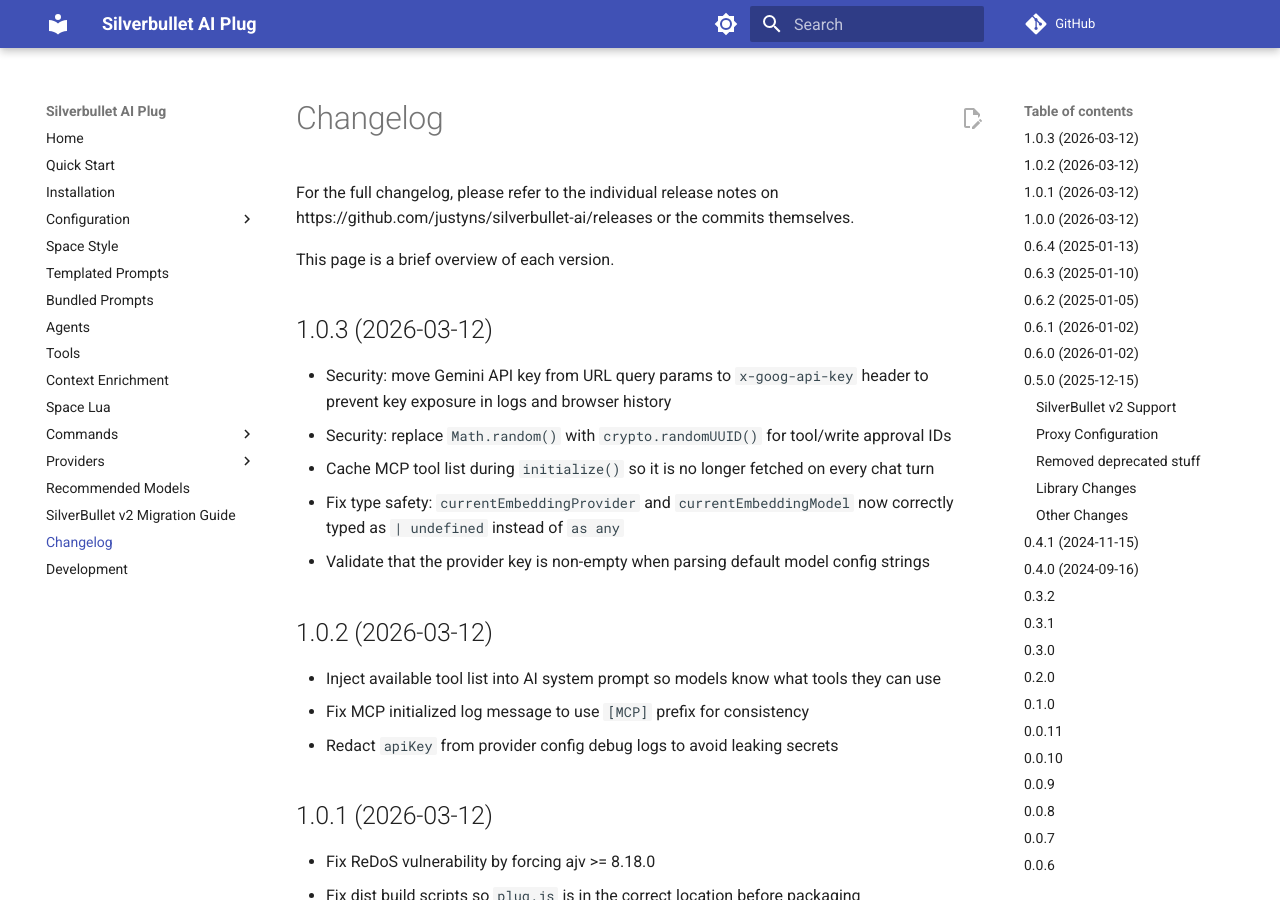
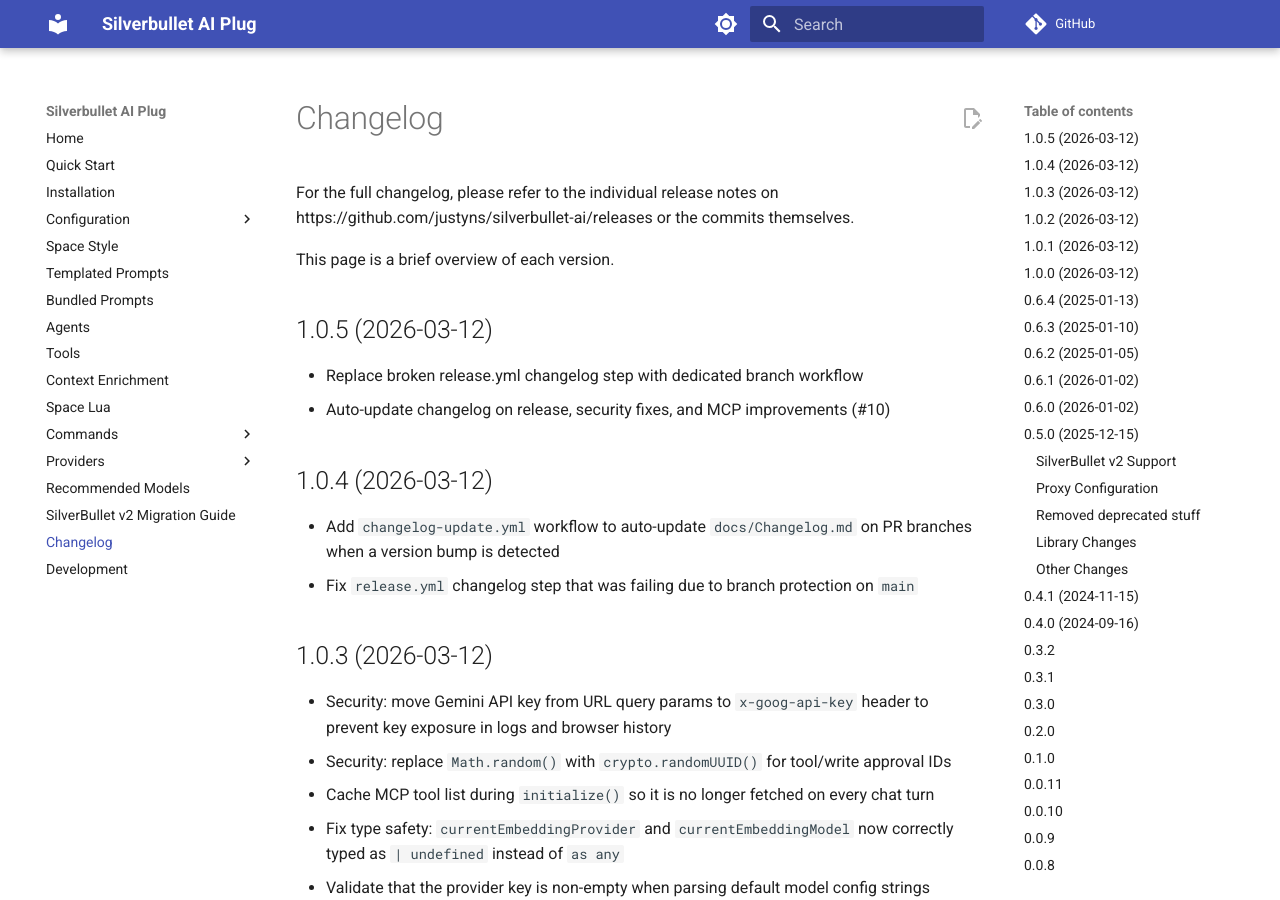
Before and after one commit to justyns/silverbullet-ai, an MkDocs documentation site: the page built from docs/Changelog.md, in a window 1280 px wide and 900 px high. Built offline with MkDocs 1.6.1 and Material for MkDocs 9.7.7, drawn with Linux system fonts in a browser that asks for light colours; comment, search, counter and statistics services are not loaded.

Commit message:
Fix changelog automation: replace broken release step with branch workflow (#12)
* Replace broken release.yml changelog step with dedicated branch workflow

* Bump version to 1.0.5

* Update changelog for v1.0.5

* Add 1.0.4 changelog entry

---------

Co-authored-by: github-actions[bot] <github-actions[bot]@users.noreply.github.com>

```diff
--- a/docs/Changelog.md
+++ b/docs/Changelog.md
@@ -1,6 +1,16 @@
 For the full changelog, please refer to the individual release notes on https://github.com/justyns/silverbullet-ai/releases or the commits themselves.
 
 This page is a brief overview of each version.
+
+## 1.0.5 (2026-03-12)
+
+- Replace broken release.yml changelog step with dedicated branch workflow
+- Auto-update changelog on release, security fixes, and MCP improvements (#10)
+
+## 1.0.4 (2026-03-12)
+
+- Add `changelog-update.yml` workflow to auto-update `docs/Changelog.md` on PR branches when a version bump is detected
+- Fix `release.yml` changelog step that was failing due to branch protection on `main`
 
 ## 1.0.3 (2026-03-12)
 
--- a/package.json
+++ b/package.json
@@ -1,6 +1,6 @@
 {
   "name": "silverbullet-ai",
-  "version": "1.0.4",
+  "version": "1.0.5",
   "private": true,
   "type": "module",
   "scripts": {
```
Also changed, not shown: 2 other files.
